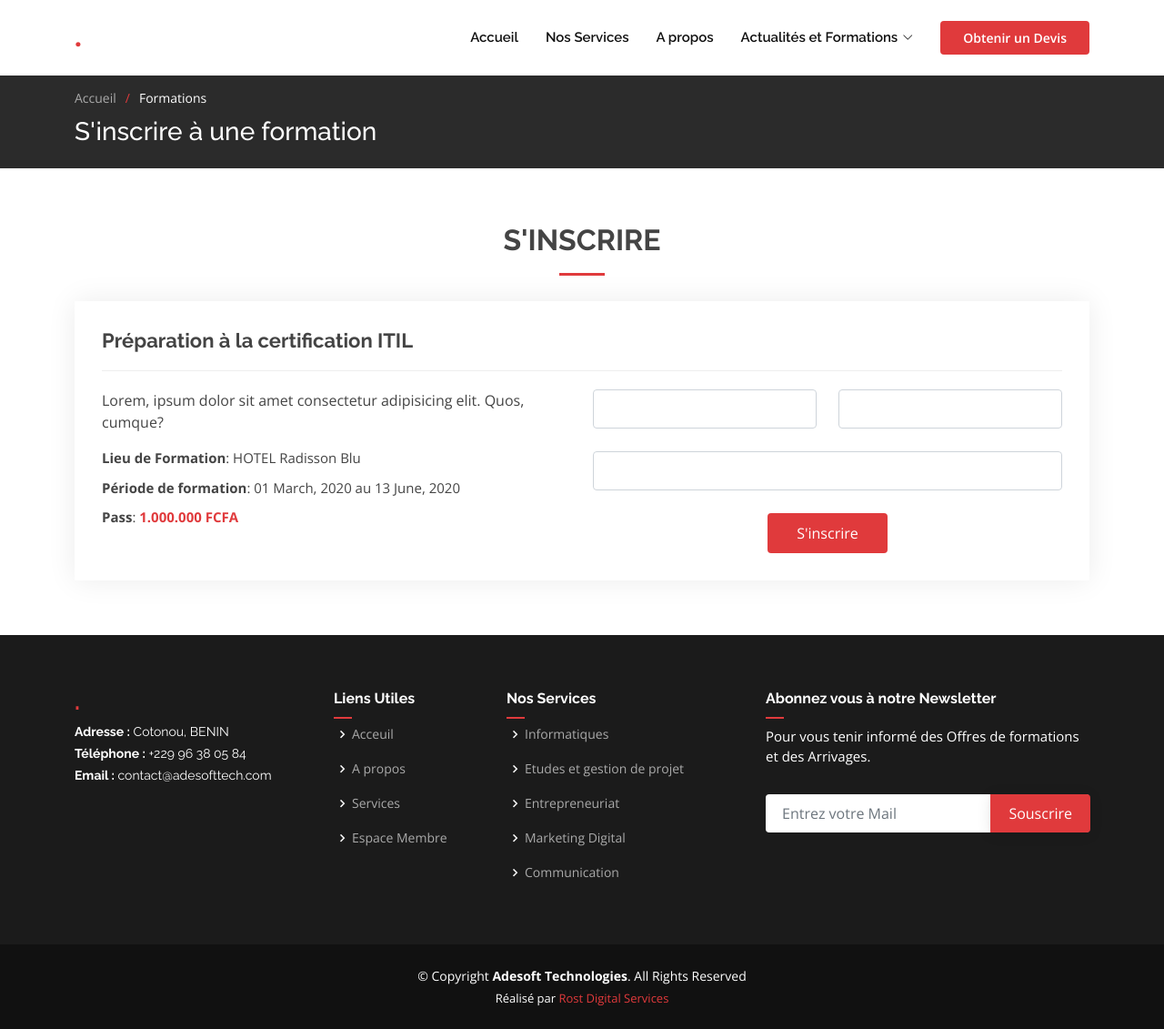
After one commit to roslove44/adesoft, a Symfony app: template templates/training/request.html.twig in a window 1280 px wide. The commit adds this page. Shown: the whole page at 91% size. Run offline with Twig, Linux system fonts and the light colour scheme; the template is opened without the code that fills it, so the values that code supplies are empty; form fields are guessed from the names that the template uses; some libraries are stand-ins or nearby versions.

Commit message:
Request Training

```diff
--- a/templates/main/about.html.twig
+++ b/templates/main/about.html.twig
@@ -10,7 +10,7 @@
         <div class="container">
 
             <ol>
-                <li><a href="index.html">Accueil</a></li>
+                <li><a href="{{path('app_main')}}">Accueil</a></li>
                 <li>A propos</li>
             </ol>
             <h2>A propos | {{company_name}}</h2>
--- a/templates/main/quote.html.twig
+++ b/templates/main/quote.html.twig
@@ -10,7 +10,7 @@
         <div class="container">
 
             <ol>
-                <li><a href="index.html">Accueil</a></li>
+                <li><a href="{{path('app_main')}}">Accueil</a></li>
                 <li>Obtenir un devis</li>
             </ol>
             <h2>{{company_name}}</h2>
--- a/templates/main/service.html.twig
+++ b/templates/main/service.html.twig
@@ -10,7 +10,7 @@
         <div class="container">
 
             <ol>
-                <li><a href="index.html">Accueil</a></li>
+                <li><a href="{{path('app_main')}}">Accueil</a></li>
                 <li>Nos Services</li>
             </ol>
             <h2>Services | {{company_name}}</h2>
--- /dev/null
+++ b/templates/training/request.html.twig
@@ -0,0 +1,76 @@
+{% extends 'base.html.twig' %}
+
+{% block title %}S'inscrire à une formation{% endblock %}
+
+{% block body %}
+<main id="main">
+
+    <!-- ======= Breadcrumbs ======= -->
+    <section class="breadcrumbs">
+        <div class="container">
+
+            <ol>
+                <li><a href="{{path('app_main')}}">Accueil</a></li>
+                <li>Formations</li>
+            </ol>
+            <h2>S'inscrire à une formation</h2>
+
+        </div>
+    </section><!-- End Breadcrumbs -->
+
+    <!-- ======= Contact Section ======= -->
+    <section id="contact" class="contact">
+        <div class="container" data-aos="fade-up">
+            <div class="section-title pb-1">
+                <h2>S'inscrire</h2>
+                <p></p>
+            </div>
+
+            <div class="row" data-aos="fade-up" data-aos-delay="100">
+                <div class="col-12">
+                    <div class="portfolio-details pt-1">
+                        <div class="portfolio-info">
+                            <h3>Préparation à la certification ITIL</h3>
+                            <div class="row">
+                                <div class="col-lg-6">
+                                    <p>
+                                        Lorem, ipsum dolor sit amet consectetur adipisicing elit. Quos, cumque?
+                                    </p>
+                                    <ul>
+                                        <li><strong>Lieu de Formation</strong>: HOTEL Radisson Blu</li>
+                                        <li><strong>Période de formation</strong>: 01 March, 2020 au 13 June, 2020</li>
+                                        <li><strong>Pass</strong>: <a href="#" class="fw-bolder">1.000.000 FCFA</a></li>
+                                    </ul>
+                                </div>
+
+                                <div class="col-lg-6">
+                                    {{form_start(trainingRequestForm)}}
+                                    <div class="php-email-form p-0 shadow-none">
+                                        <div class="row">
+                                            <div class="col-lg-6 form-group">
+                                                {{form_widget(trainingRequestForm.name)}}
+                                            </div>
+                                            <div class="col-lg-6 form-group">
+                                                {{form_widget(trainingRequestForm.tel)}}
+                                            </div>
+                                        </div>
+                                        <div class="form-group">
+                                            {{form_widget(trainingRequestForm.email)}}
+                                        </div>
+                                        <div class="text-center"><button type="submit">S'inscrire</button></div>
+                                    </div>
+                                    {{form_end(trainingRequestForm)}}
+                                </div>
+                            </div>
+
+                        </div>
+                    </div>
+                </div>
+            </div>
+
+        </div>
+    </section>
+    <!-- End Contact Section -->
+
+</main><!-- End #main -->
+{% endblock %}
```
Also changed, not shown: src/Controller/TrainingController.php (+18 -0 lines), src/Form/RequestTrainingType.php (added, +45 -0 lines), templates/training/index.html.twig (+46 -13 lines).
